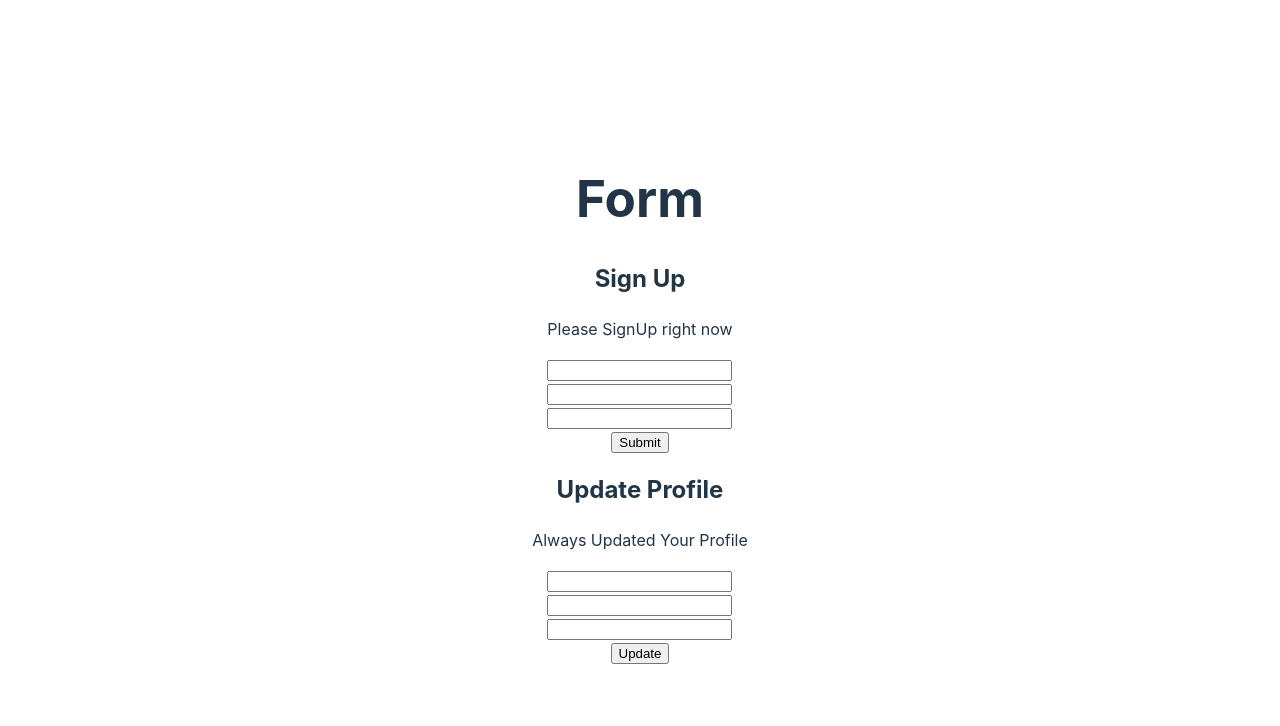
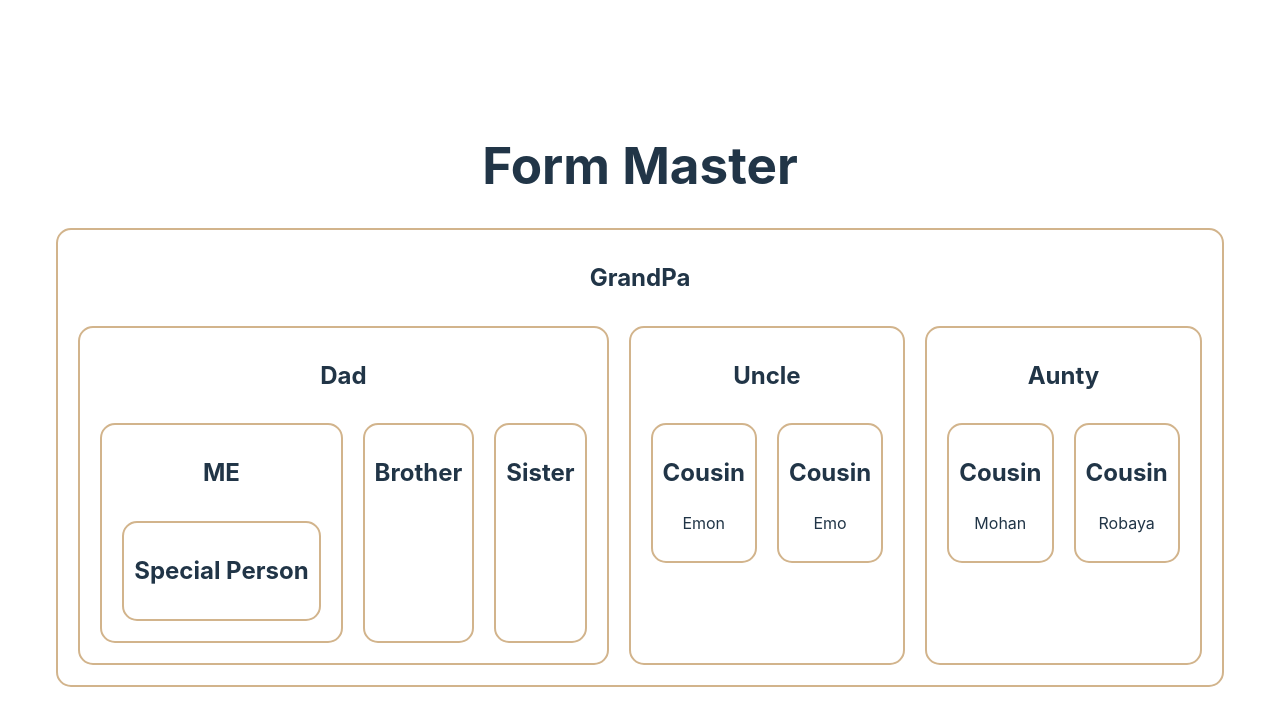
Before and after one commit to Ahammad204/form-master, a React (Vite) app: page / in a window 1280 px wide. Shown: the top 726 px of the page. Built offline with nearby package versions, Linux system fonts and the light colour scheme.

Commit message:
Create Some Components

```diff
--- a/src/App.jsx
+++ b/src/App.jsx
@@ -1,6 +1,7 @@
 
 import './App.css'
-import ReusableForm from './Components/ReusableForm/ReusableForm'
+import GrandPa from './Components/GrandPa/GrandPa'
+// import ReusableForm from './Components/ReusableForm/ReusableForm'
 // import HookForm from './Components/HookForm/HookForm'
 // import RefForm from './Components/RefForm/RefForm'
 // import SimpleForm from './Components/SimpleForm/SimpleForm'
@@ -8,7 +9,7 @@
 
 function App() {
 
-
+/*
   const handleSignUpSubmit = data => {
     // e.preventDefault();
 
@@ -20,17 +21,20 @@
     // e.preventDefault()
 
 
-  }
+  } */
 
 
   return (
     <>
-        <h1>Form</h1>
+        <h1>Form Master</h1>
+
+        <GrandPa></GrandPa>
+
         {/* <SimpleForm></SimpleForm> */}
         {/* <StateFulForm></StateFulForm> */}
         {/* <RefForm></RefForm> */}
         {/* <HookForm></HookForm> */}
-        <ReusableForm formTitle={'Sign Up'} handleSubmit={handleSignUpSubmit}>
+  {/*       <ReusableForm formTitle={'Sign Up'} handleSubmit={handleSignUpSubmit}>
 
           <div>
             <h2>Sign Up</h2>
@@ -45,7 +49,10 @@
             <p>Always Updated Your Profile</p>
           </div>
 
-        </ReusableForm>
+        </ReusableForm> */}
+
+
+
     </>
   )
 }
--- /dev/null
+++ b/src/Components/Aunty/Aunty.jsx
@@ -0,0 +1,17 @@
+import Cousin from "../Cousin/Cousin";
+
+
+const Aunty = () => {
+    return (
+        <div>
+            <h2>Aunty</h2>
+            <section className="flex">
+                <Cousin name={'Mohan'}></Cousin>
+                <Cousin name={'Robaya'}></Cousin>
+
+            </section>
+        </div>
+    );
+};
+
+export default Aunty;
--- /dev/null
+++ b/src/Components/Brother/Brother.jsx
@@ -0,0 +1,11 @@
+
+
+const Brother = () => {
+    return (
+        <div>
+            <h2>Brother</h2>
+        </div>
+    );
+};
+
+export default Brother;
--- /dev/null
+++ b/src/Components/Cousin/Cousin.jsx
@@ -0,0 +1,12 @@
+
+// eslint-disable-next-line react/prop-types
+const Cousin = ({name}) => {
+    return (
+        <div>
+            <h2>Cousin</h2>
+            <p>{name}</p>
+        </div>
+    );
+};
+
+export default Cousin;
--- /dev/null
+++ b/src/Components/Dad/Dad.jsx
@@ -0,0 +1,19 @@
+import Brother from "../Brother/Brother";
+import Myself from "../MySelf/Myself";
+import Sister from "../Sister/Sister";
+
+
+const Dad = () => {
+    return (
+        <div>
+            <h2>Dad</h2>
+            <section className="flex">
+                <Myself></Myself>
+                <Brother></Brother>
+                <Sister></Sister>
+            </section>
+        </div>
+    );
+};
+
+export default Dad;
--- /dev/null
+++ b/src/Components/GrandPa/GrandPa.css
@@ -0,0 +1,18 @@
+
+
+.grandpa div,.grandpa {
+
+    border: 2px solid tan;
+    margin: 10px;
+    padding: 10px;
+    border-radius: 15px;
+
+
+
+}
+
+.flex{
+
+    display: flex;
+
+}
--- /dev/null
+++ b/src/Components/GrandPa/GrandPa.jsx
@@ -0,0 +1,19 @@
+import Aunty from "../Aunty/Aunty";
+import Dad from "../Dad/Dad";
+import Uncle from "../Uncle/Uncle";
+import './GrandPa.css'
+
+const GrandPa = () => {
+    return (
+        <div className="grandpa ">
+            <h2>GrandPa</h2>
+            <section className="flex">
+            <Dad></Dad>
+            <Uncle></Uncle>
+            <Aunty></Aunty>
+            </section>
+        </div>
+    );
+};
+
+export default GrandPa;
--- /dev/null
+++ b/src/Components/MySelf/Myself.jsx
@@ -0,0 +1,16 @@
+import Special from "../Special/Special";
+
+
+
+const Myself = () => {
+    return (
+        <div>
+            <h2>ME</h2>
+            <section className="flex">
+                <Special></Special>
+            </section>
+        </div>
+    );
+};
+
+export default Myself;
--- a/src/Components/ReusableForm/ReusableForm.jsx
+++ b/src/Components/ReusableForm/ReusableForm.jsx
@@ -1,6 +1,7 @@
 /* eslint-disable react/prop-types */
 
 
+// eslint-disable-next-line no-unused-vars
 const ReusableForm = ({formTitle,handleSubmit,submitButtonText='Submit',children}) => {
 
     const handleLocalSubmit = e => {
--- /dev/null
+++ b/src/Components/Sister/Sister.jsx
@@ -0,0 +1,10 @@
+
+const Sister = () => {
+    return (
+        <div>
+            <h2>Sister</h2>
+        </div>
+    );
+};
+
+export default Sister;
--- /dev/null
+++ b/src/Components/Special/Special.jsx
@@ -0,0 +1,11 @@
+
+
+const Special = () => {
+    return (
+        <div>
+            <h2>Special Person</h2>
+        </div>
+    );
+};
+
+export default Special;
--- /dev/null
+++ b/src/Components/Uncle/Uncle.jsx
@@ -0,0 +1,17 @@
+import Cousin from "../Cousin/Cousin";
+
+
+const Uncle = () => {
+    return (
+        <div>
+            <h2>Uncle</h2>
+            <section className="flex">
+                <Cousin name={'Emon'}></Cousin>
+                <Cousin name={'Emo'}></Cousin>
+
+            </section>
+        </div>
+    );
+};
+
+export default Uncle;
```
Also changed, not shown: 1 other file (tests, documents, lock files or other folders).
